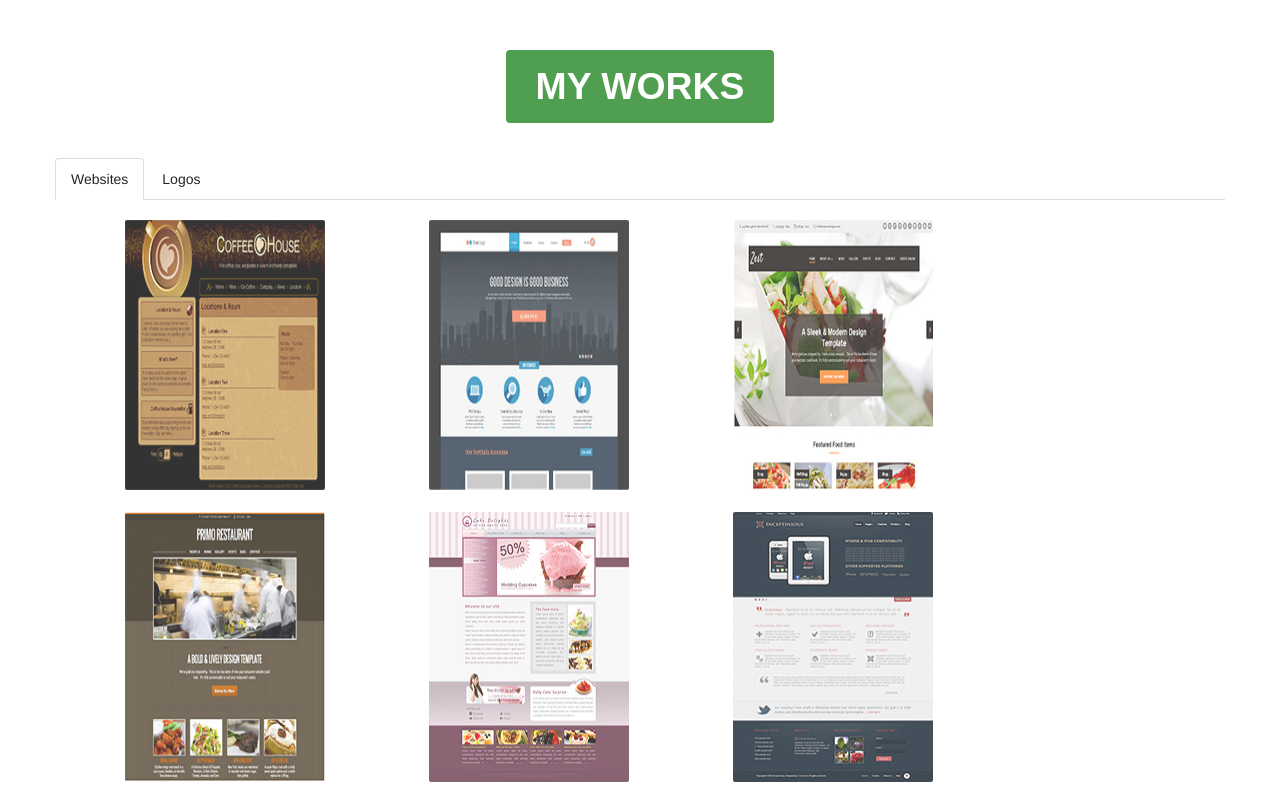
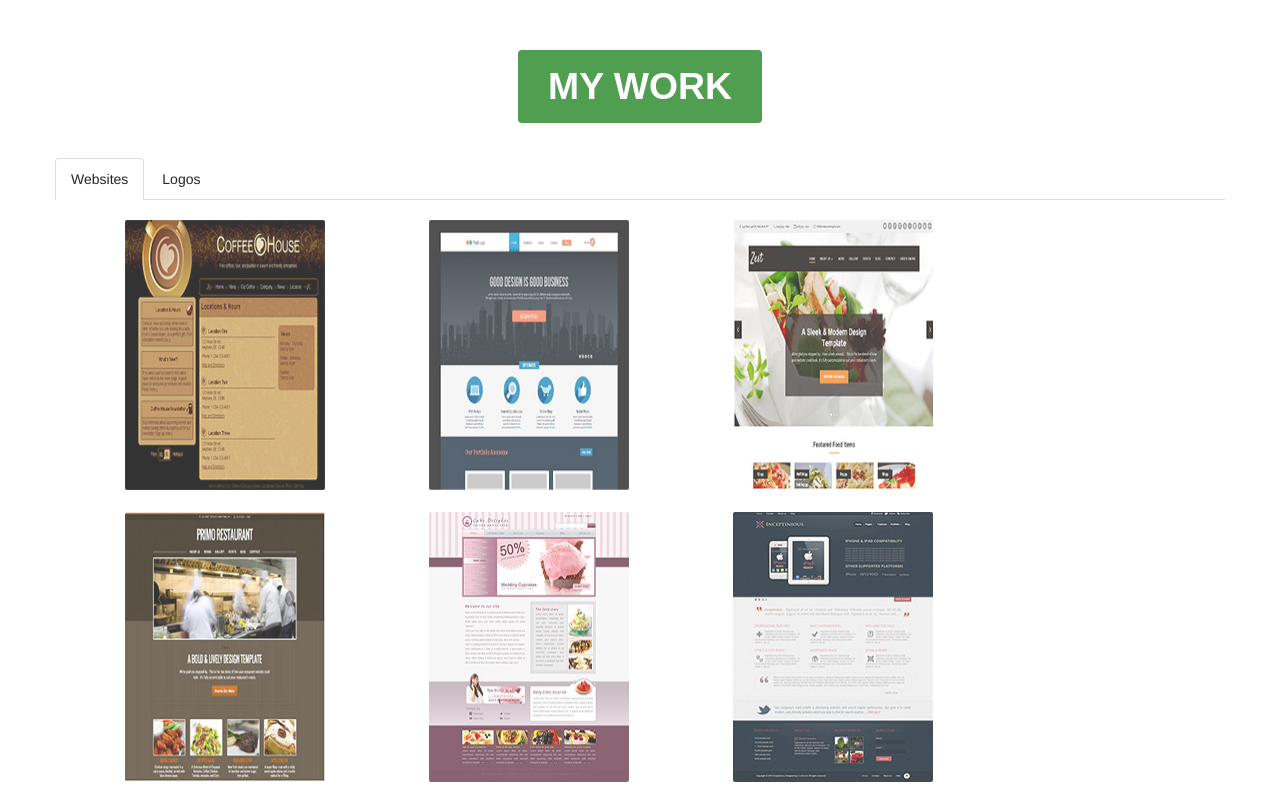
Before and after one commit to shrouk-mostafa/portfolio, a plain HTML site: page index.html in a window 1280 px wide. Shown: the part 2311-3112 px from the top of the page. Drawn offline with nearby package versions, Linux system fonts and the light colour scheme.

Commit message:
make some edits

```diff
--- a/index.html
+++ b/index.html
@@ -277,7 +277,7 @@
         <div class="row">
             <div class="rowSpace"></div>
             <center>
-                <div class="sectionTitles wow bounceInDown" style="visibility: hidden; animation-name: none;">MY WORKS</div>
+                <div class="sectionTitles wow bounceInDown" style="visibility: hidden; animation-name: none;">MY WORK</div>
             </center>
         </div>
         <!-- End Section Title -->
```
